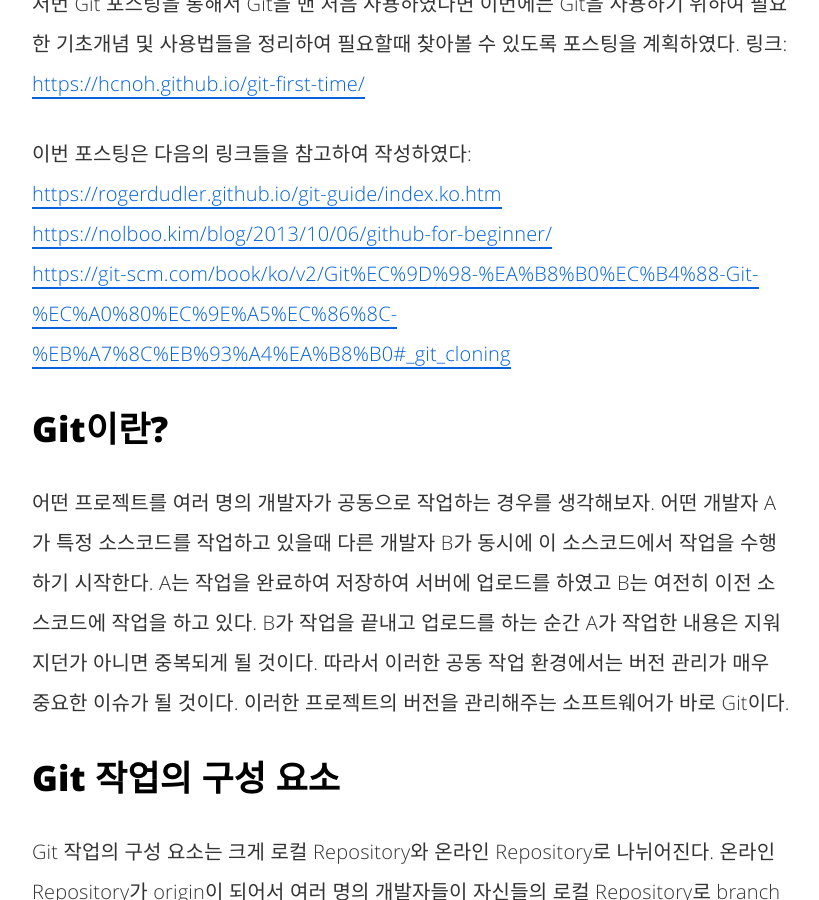
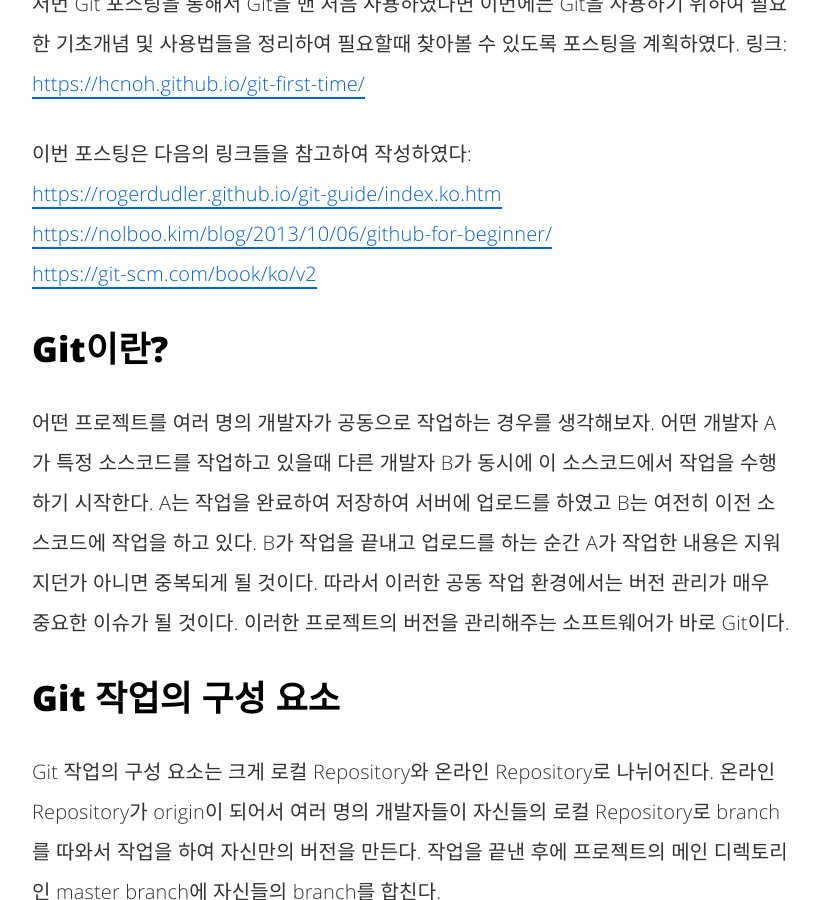
Before and after one commit to hcnoh/blog-prev, a Jekyll site: the page built from _posts/2018-08-20-git-basic-usage.md, in a window 1280 px wide and 900 px high, scrolled down 956 px. Shown: the whole window, without its empty margins (228-1047 px from the left). Built offline with Jekyll 4.4.1, drawn with Linux system fonts in a browser that asks for light colours; comment, search, counter and statistics services are not loaded; some of the changed lines change nothing that is shown.

Commit message:
Update 2018-08-20-git-basic-usage.md

```diff
--- a/_posts/2018-08-20-git-basic-usage.md
+++ b/_posts/2018-08-20-git-basic-usage.md
@@ -16,7 +16,7 @@
 이번 포스팅은 다음의 링크들을 참고하여 작성하였다:
 [https://rogerdudler.github.io/git-guide/index.ko.htm](https://rogerdudler.github.io/git-guide/index.ko.html)
 [https://nolboo.kim/blog/2013/10/06/github-for-beginner/](https://nolboo.kim/blog/2013/10/06/github-for-beginner/)
-[https://git-scm.com/book/ko/v2/Git%EC%9D%98-%EA%B8%B0%EC%B4%88-Git-%EC%A0%80%EC%9E%A5%EC%86%8C-%EB%A7%8C%EB%93%A4%EA%B8%B0#_git_cloning](https://git-scm.com/book/ko/v2/Git%EC%9D%98-%EA%B8%B0%EC%B4%88-Git-%EC%A0%80%EC%9E%A5%EC%86%8C-%EB%A7%8C%EB%93%A4%EA%B8%B0#_git_cloning)
+[https://git-scm.com/book/ko/v2](https://git-scm.com/book/ko/v2)
 
 ## Git이란?
 어떤 프로젝트를 여러 명의 개발자가 공동으로 작업하는 경우를 생각해보자. 어떤 개발자 A가 특정 소스코드를 작업하고 있을때 다른 개발자 B가 동시에 이 소스코드에서 작업을 수행하기 시작한다. A는 작업을 완료하여 저장하여 서버에 업로드를 하였고 B는 여전히 이전 소스코드에 작업을 하고 있다. B가 작업을 끝내고 업로드를 하는 순간 A가 작업한 내용은 지워지던가 아니면 중복되게 될 것이다. 따라서 이러한 공동 작업 환경에서는 버전 관리가 매우 중요한 이슈가 될 것이다. 이러한 프로젝트의 버전을 관리해주는 소프트웨어가 바로 Git이다.
```
